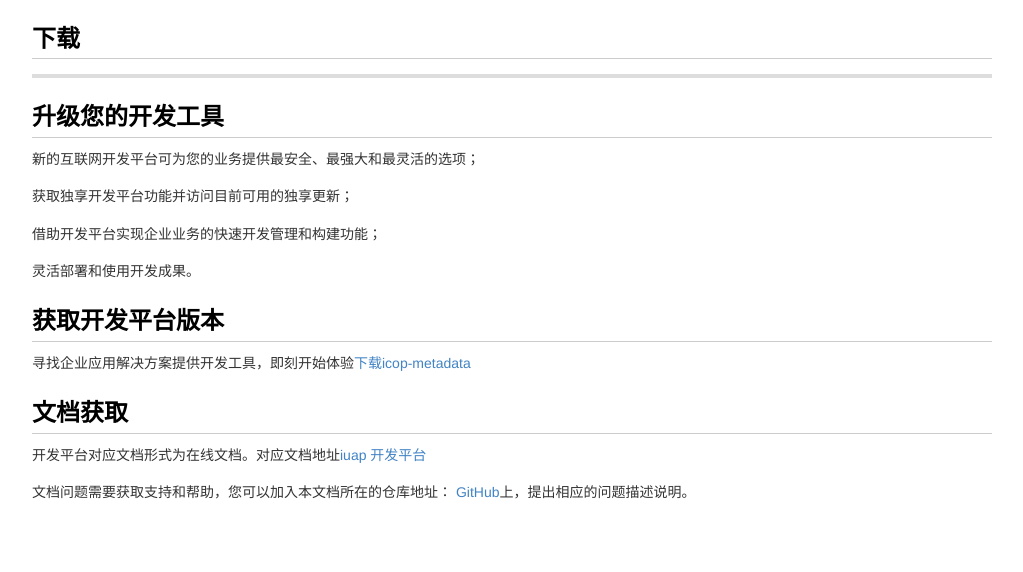
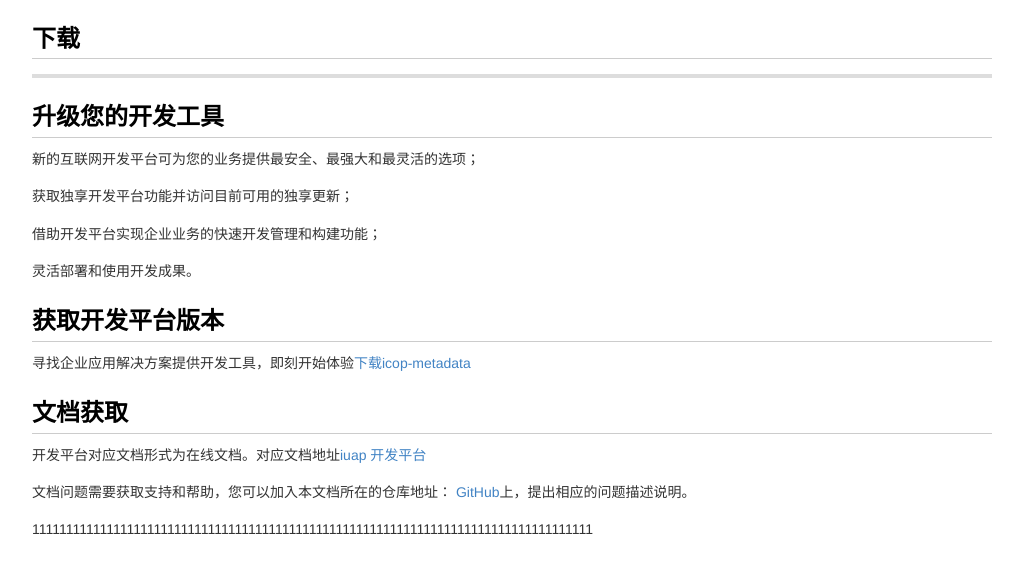
Before and after one commit to yeqi1/yougitbook, a plain HTML site: page _book/download.html in a window 1280 px wide. Shown: the whole page, without its empty margins (128-1151 px from the left). Drawn offline with Linux system fonts and the light colour scheme.

Commit message:
Updates _book/download.html
Auto commit by GitBook Editor

```diff
--- a/_book/download.html
+++ b/_book/download.html
@@ -305,7 +305,7 @@ target="blank" class="gitbook-link"><i class='fa fa-download'></i>下载icop-met
 <p>开发平台对应文档形式为在线文档。对应文档地址<a href="/icop-metadata/icop-metadata/repository/archive.zip?ref=development" target="blank" class="gitbook-link">iuap 开发平台</a></p>
 <p>文档问题需要获取支持和帮助，您可以加入本文档所在的仓库地址：<a href="https://git-for-windows.github.io/" target="blank" class="gitbook-link">
 GitHub</a>上，提出相应的问题描述说明。</p>
-
+<p>11111111111111111111111111111111111111111111111111111111111111111111111111111111111</p>
 </body>
 </html>
 <!-- This document was created with MarkdownPad, the Markdown editor for Windows (http://markdownpad.com) -->
```
